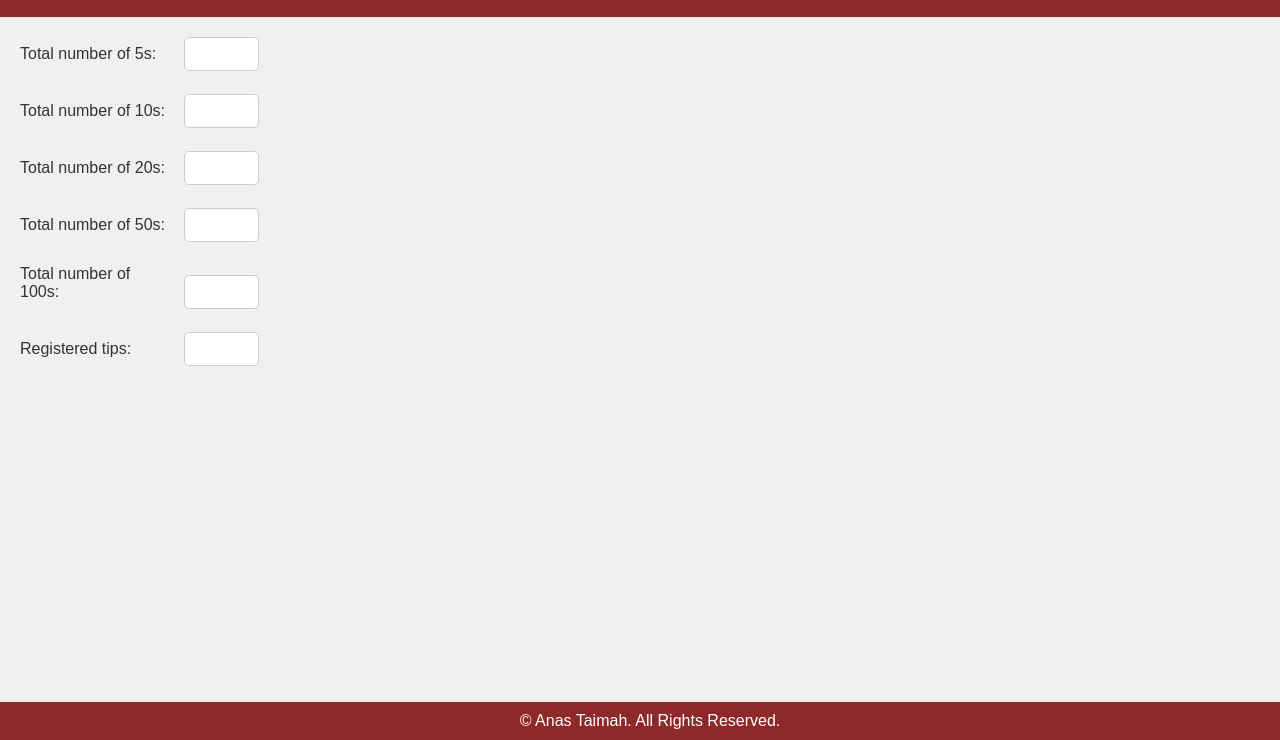
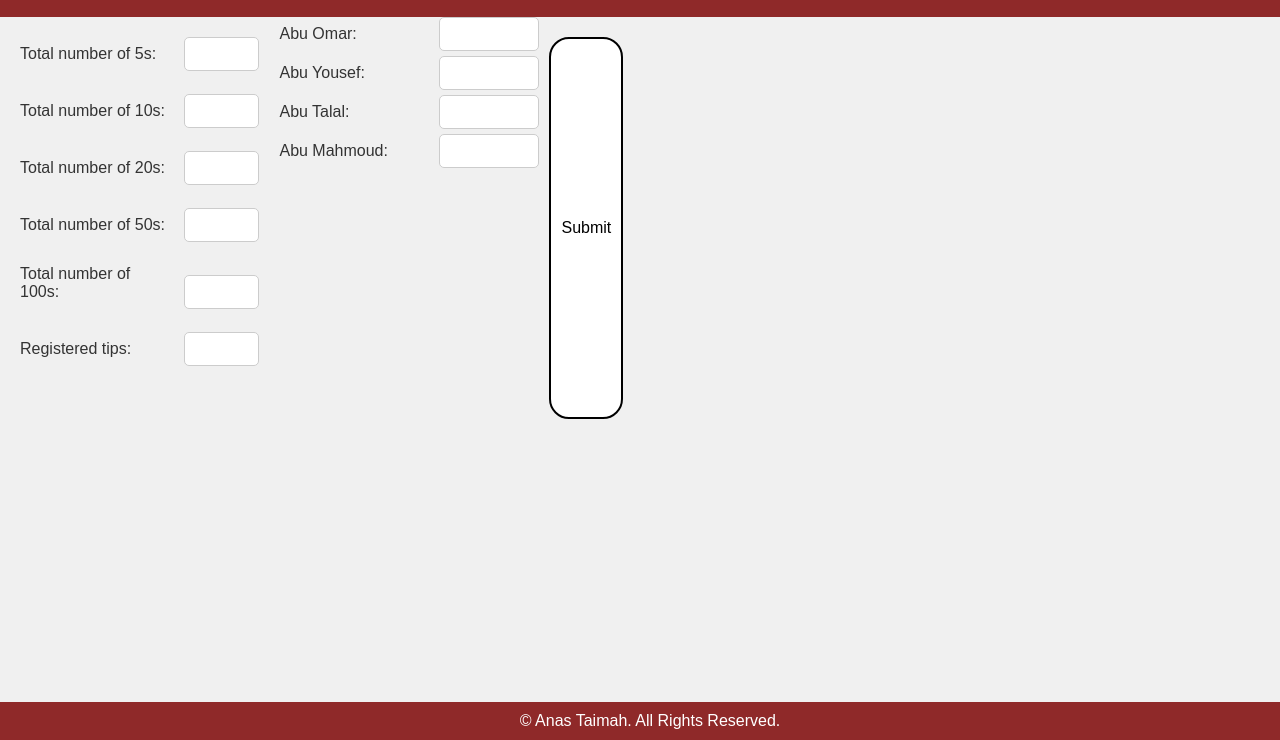
Before and after one commit to AATaimah/FlaskApp, a plain HTML site: page calculate.html in a window 1280 px wide. Shown: the part 60-800 px from the top of the page. Drawn offline with Linux system fonts and the light colour scheme.

Commit message:
employee hour functionality

```diff
--- a/calculate.css
+++ b/calculate.css
@@ -54,9 +54,8 @@ button {
     margin-bottom: 20px;
 }
 main {
-    padding: None;
-    text-align: center;
-    margin-bottom: None;
+    display: flex;
+    flex-wrap: wrap;
 }
 
 input[type="text"] {
@@ -70,10 +69,28 @@ input[type="text"] {
     margin-left: 10px; /* Add left margin to align with labels */
 }
 
+.employeeHours {
+    margin-bottom: 10px;
+}
+
+.employeeHours label {
+    display: inline-block;
+    width: 150px; /* Adjust as needed */
+}
+
+.employeeHours input {
+    width: 100px; /* Adjust as needed */
+}
+
 label {
     display: inline-block; /* Make labels display as inline-block elements */
     width: 150px; /* Set width to match input boxes */
     margin-bottom: 5px; /* Reduce bottom margin */
+}
+
+.submit-button {
+    margin-top: 20px;
+    padding: 5px 10px;
 }
 
 section {
--- a/calculate.html
+++ b/calculate.html
@@ -42,6 +42,13 @@
         <div id="totalTips"></div>
         <div id="salesTax"></div>
         <div id="distributedTips"></div>
+
+        <div class="employeeHours">
+
+        </div>
+
+        <button class="submit-button" onclick="submitHours()">Submit</button>
+
     </main>
 
     <footer>
--- a/script.js
+++ b/script.js
@@ -35,15 +35,67 @@ function calculateTotal() {
     // Calculate the total
     var total = (fives * 5) + (tens * 10) + (twenties * 20) + (fifties * 50) + (hunnids * 100);
     var salesTax = Math.round(registeredTips * 0.25 / 5) * 5;
-    var netTips = total - salesTax
+    var netTips = total - salesTax;
 
     // Display the total
     document.getElementById('totalTips').innerHTML = "Total Tips: $" + total.toFixed(2);
+    document.getElementById('salesTax').innerHTML = "Sales tax to set aside: $" + salesTax.toFixed(2);
+    document.getElementById('distributedTips').innerHTML = "Tips to be distributed: $" + netTips.toFixed(2);
+}
 
-    document.getElementById('salesTax').innerHTML = "Sales tax to set aside: $" + salesTax.toFixed(2);
+// Employee list
+var employees = ['Abu Omar', 'Abu Talal', 'Abu Mahmoud', 'Abu Yousef']
 
-    document.getElementById('distributedTips').innerHTML = "Tips to be distributed: $" + netTips.toFixed(2);
+// Function to dynamically generate input fields for each employee
+function generateEmployeeInputs() {
+    var container = document.querySelector('.employeeHours');
+    var columns = 3; // Number of columns
 
+    // Calculate number of rows needed
+    var rows = Math.ceil(employees.length / columns);
 
+    // Create columns
+    for (var i = 0; i < columns; i++) {
+        var column = document.createElement('div');
+        column.classList.add('column');
+        container.appendChild(column);
+    }
 
+    // Populate columns with employee inputs
+    employees.forEach(function (employee, index) {
+        var columnIndex = index % columns; // Calculate columnIndex based on the remainder
+        var column = container.querySelectorAll('.column')[columnIndex];
+
+        var div = document.createElement('div');
+        div.classList.add('main');
+
+        var label = document.createElement('label');
+        label.textContent = employee + ':';
+        div.appendChild(label);
+
+        var input = document.createElement('input');
+        input.type = 'text';
+        input.id = 'hours_' + index;
+        input.inputmode = 'numeric';
+        div.appendChild(input);
+
+        column.appendChild(div);
+    });
 }
+
+// Call the function to generate input fields when the page loads
+generateEmployeeInputs();
+
+// Function to submit the hours worked by each employee
+function submitHours() {
+    var hoursWorked = [];
+
+    employees.forEach(function (employee, index) {
+        var input = document.getElementById('hours_' + index);
+        var hours = parseFloat(input.value) || 0;
+        hoursWorked.push({ employee: employee, hours: hours });
+    });
+
+    // Do something with the hoursWorked array, such as sending it to the server
+    console.log(hoursWorked);
+}
```
